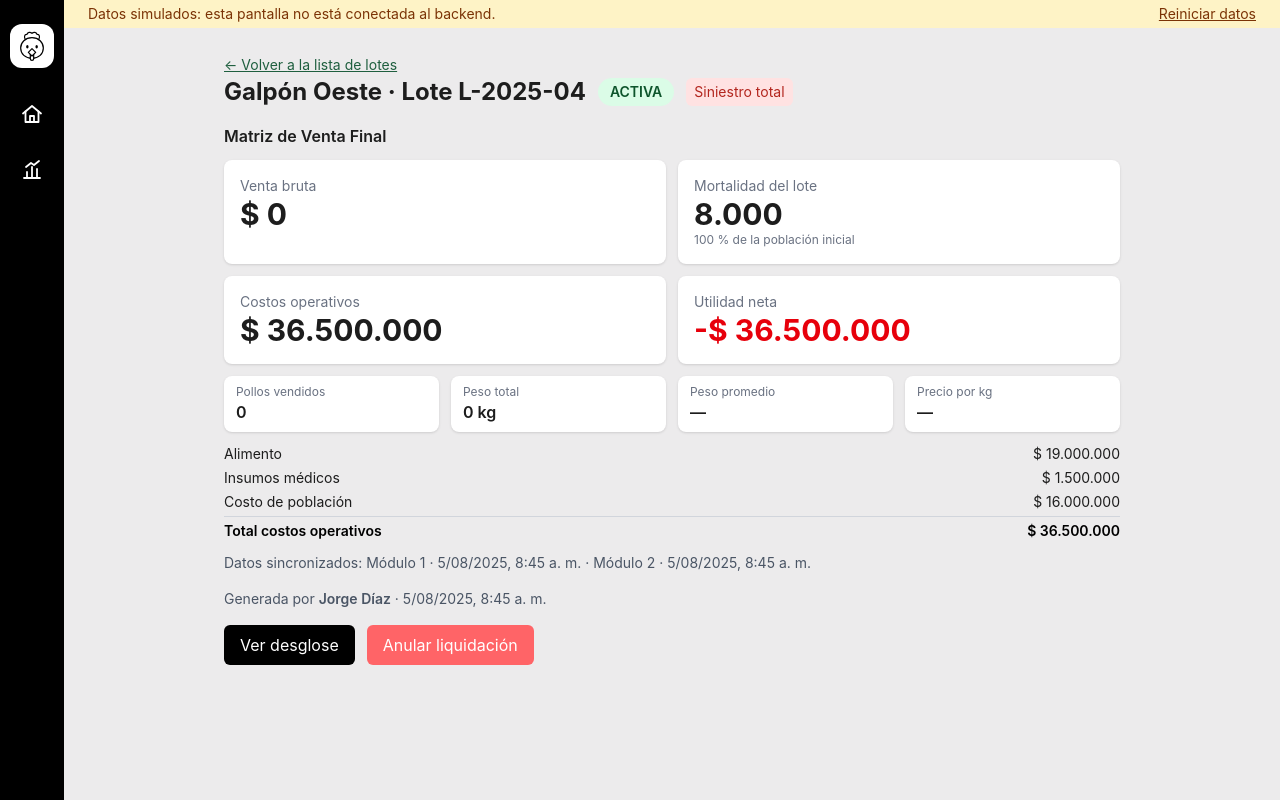
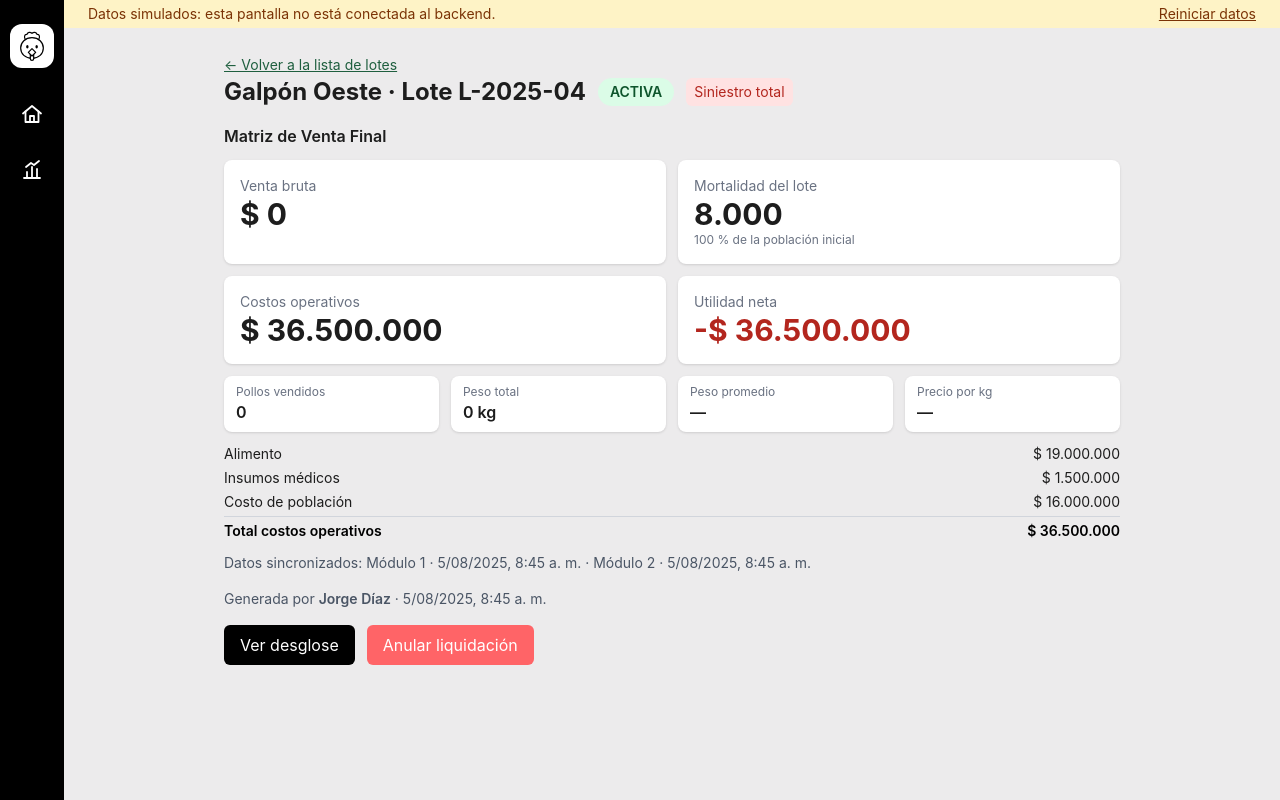
Before and after one commit to AndresLFDev/IS_Avicontrol-Modulo_03, a React (Vite) app in the folder frontend/: page /liquidaciones/1004 in a window 1280 px wide. Built offline with nearby package versions, Linux system fonts and the light colour scheme; no server answers.

Commit message:
fix(ui): usa el color de error del módulo en la utilidad negativa

```diff
--- a/frontend/src/features/liquidacion/MatrizVentaFinal.tsx
+++ b/frontend/src/features/liquidacion/MatrizVentaFinal.tsx
@@ -52,7 +52,7 @@ export default function MatrizVentaFinal({ matriz }: { matriz: Matriz }) {
         <Indicador
           titulo="Utilidad neta"
           valor={formatCop(matriz.utilidadNetaCop)}
-          className={matriz.utilidadNetaCop < 0 ? 'text-red-600' : 'text-green-600'}
+          className={matriz.utilidadNetaCop < 0 ? 'text-error' : 'text-green-600'}
         />
       </div>
 
```
